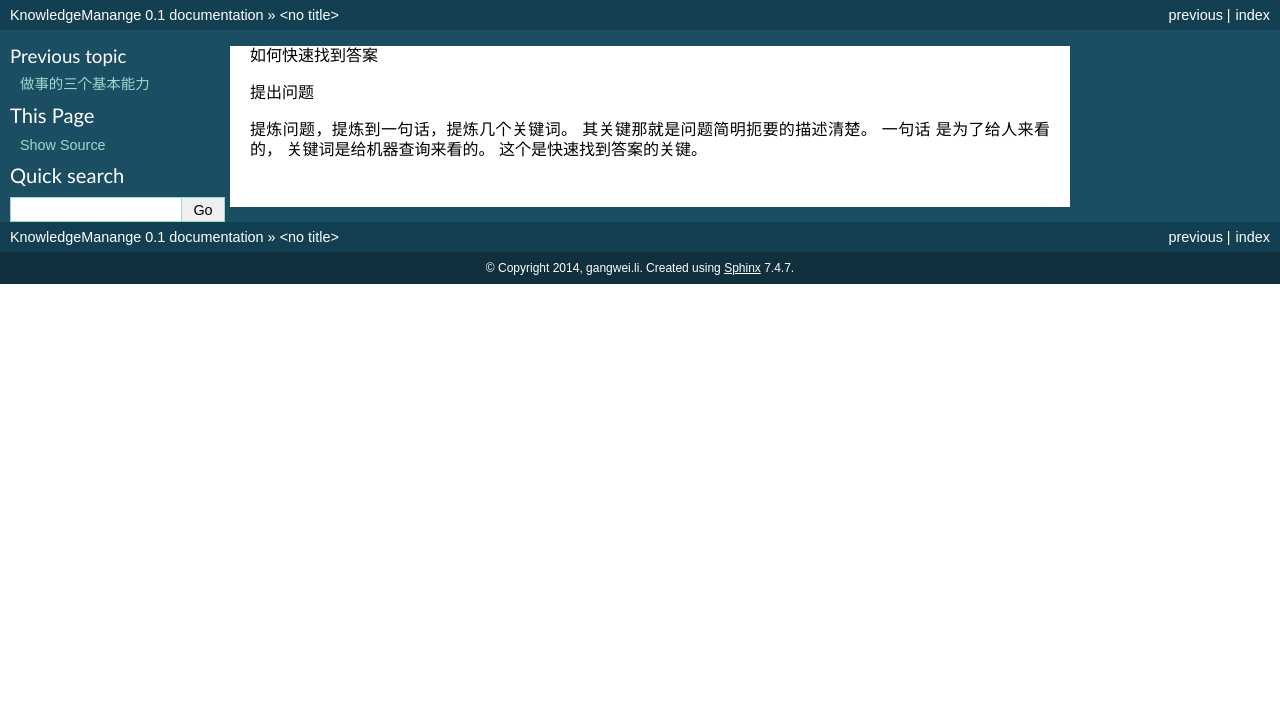
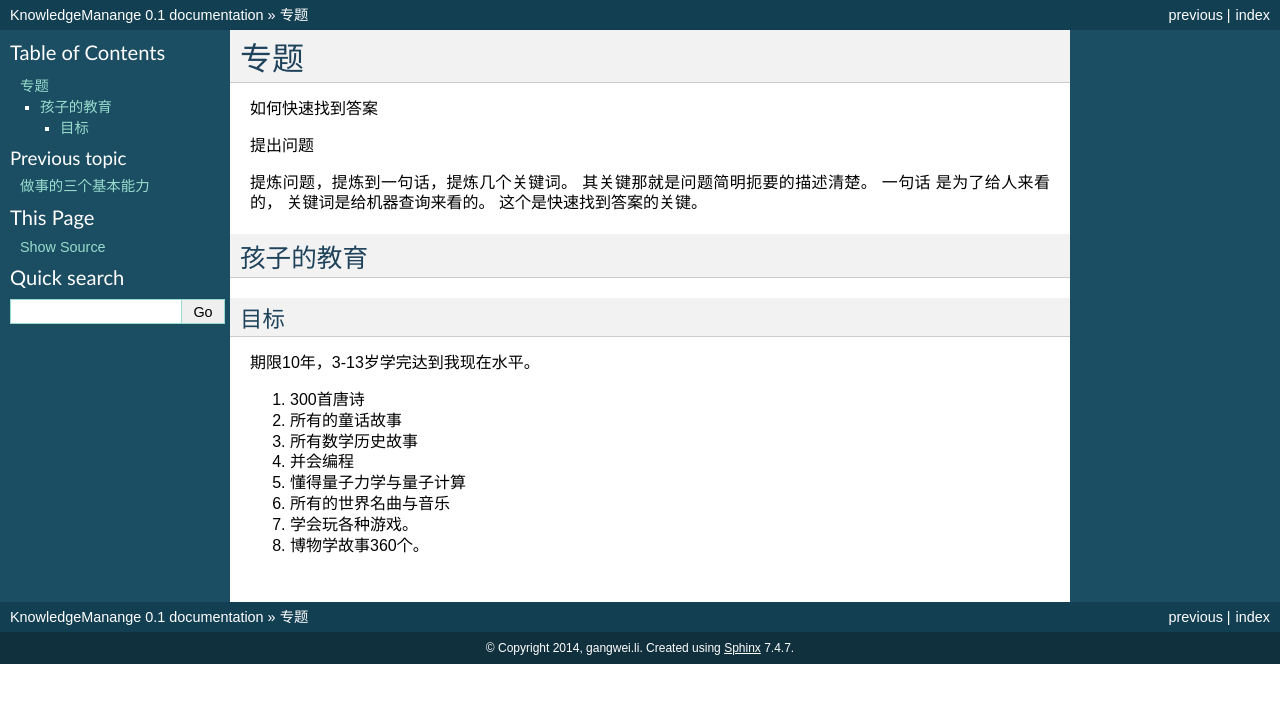
Before and after one commit to gwli/KnowledgeManagement, a Sphinx documentation site: the page built from source/Stage_3.rst, in a window 1280 px wide. Shown: the top 703 px of the page. Built offline with Sphinx 7.4.7, drawn with Linux system fonts in a browser that asks for light colours; formulas are drawn with MathJax 3.

Commit message:
孩子的教育

```diff
--- a/source/Stage_3.rst
+++ b/source/Stage_3.rst
@@ -1,5 +1,11 @@
+****
+专题
+****
+
 如何快速找到答案
 
 提出问题
 
 提炼问题，提炼到一句话，提炼几个关键词。 其关键那就是问题简明扼要的描述清楚。 一句话 是为了给人来看的， 关键词是给机器查询来看的。 这个是快速找到答案的关键。
+
+.. include:: Stage_3/ChildrenEduction.rst
--- /dev/null
+++ b/source/Stage_3/ChildrenEduction.rst
@@ -0,0 +1,16 @@
+孩子的教育
+##########
+
+目标
+====
+
+期限10年，3-13岁学完达到我现在水平。
+
+#. 300首唐诗
+#. 所有的童话故事
+#. 所有数学历史故事
+#. 并会编程
+#. 懂得量子力学与量子计算
+#. 所有的世界名曲与音乐
+#. 学会玩各种游戏。
+#. 博物学故事360个。
```
